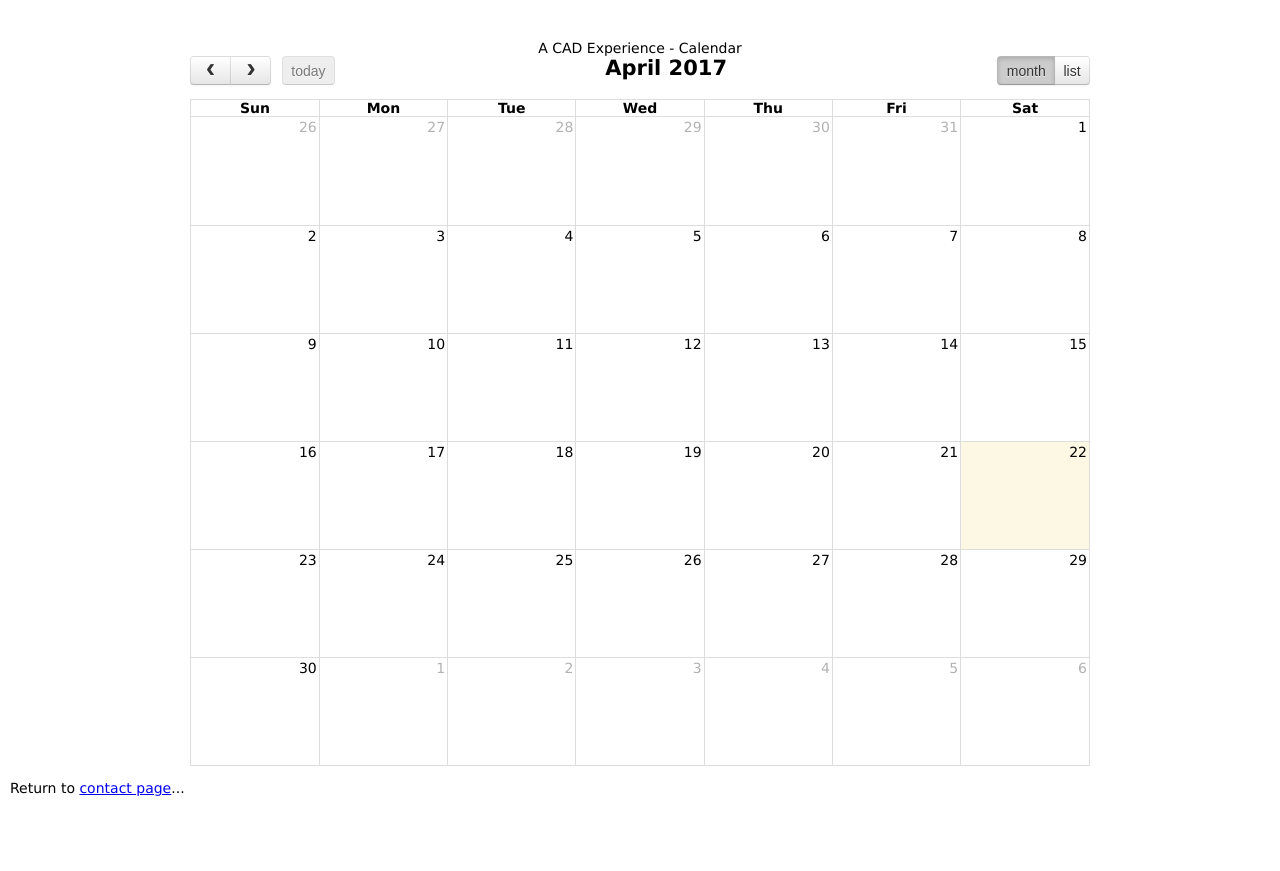
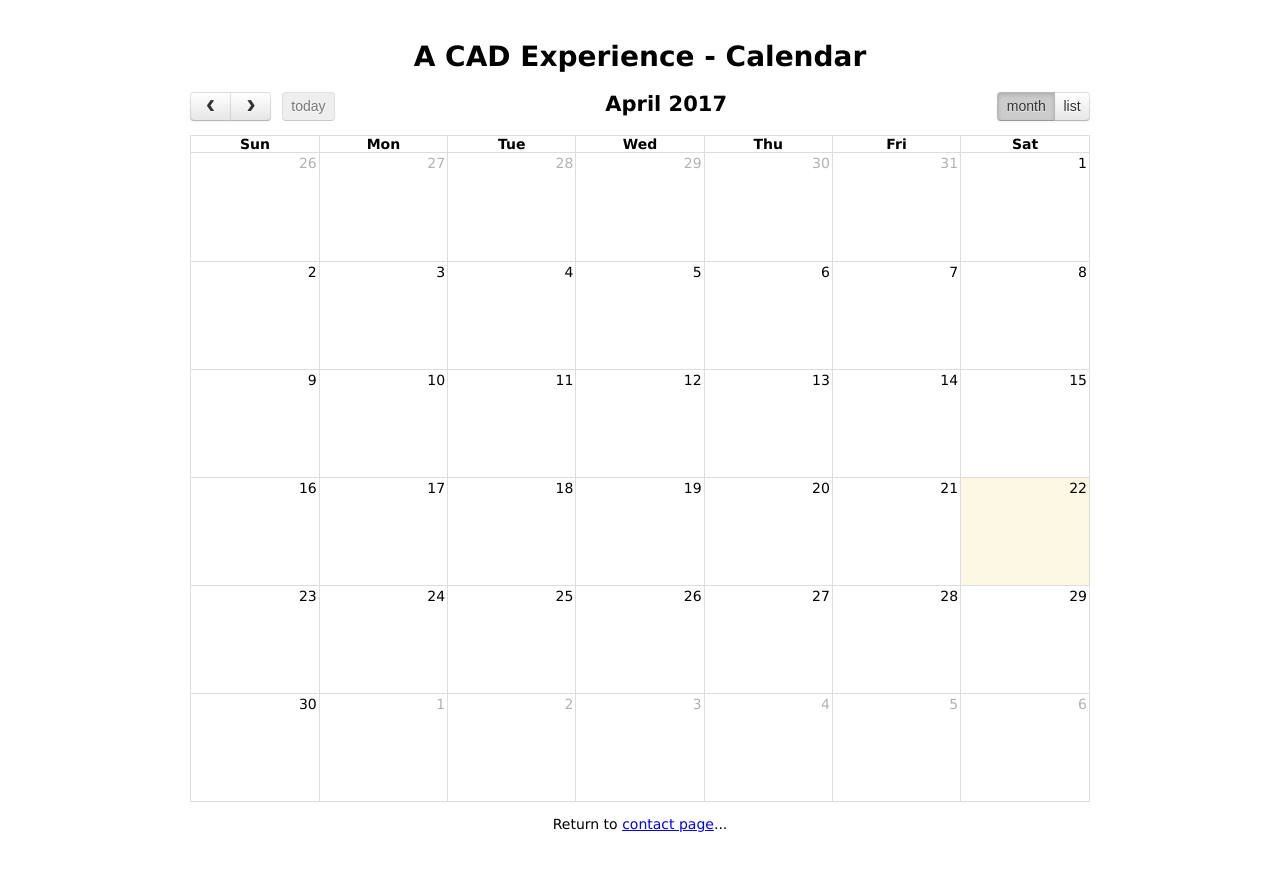
Before and after one commit to eabredder/eabredder.github.io, a Jekyll site: the page cad/gcal.html, which Jekyll copies as it is, in a window 1280 px wide. Shown: the top 871 px of the page. Built offline with Jekyll 4.4.1, drawn with Linux system fonts in a browser that asks for light colours.

Commit message:
Update gcal.html

```diff
--- a/cad/gcal.html
+++ b/cad/gcal.html
@@ -69,14 +69,15 @@
 </head>
 <body>
 	<div align="center">
-		A CAD Experience - Calendar
+		<h1>A CAD Experience - Calendar</h1>
 	</div>
 
 	<div id='loading'>loading...</div>
 
 	<div id='calendar'></div>
-
+	<div align="center">
 	<p>Return to <a href="contact.html">contact page</a>...</p>
+	</div>
 
 </body>
 </html>
```
